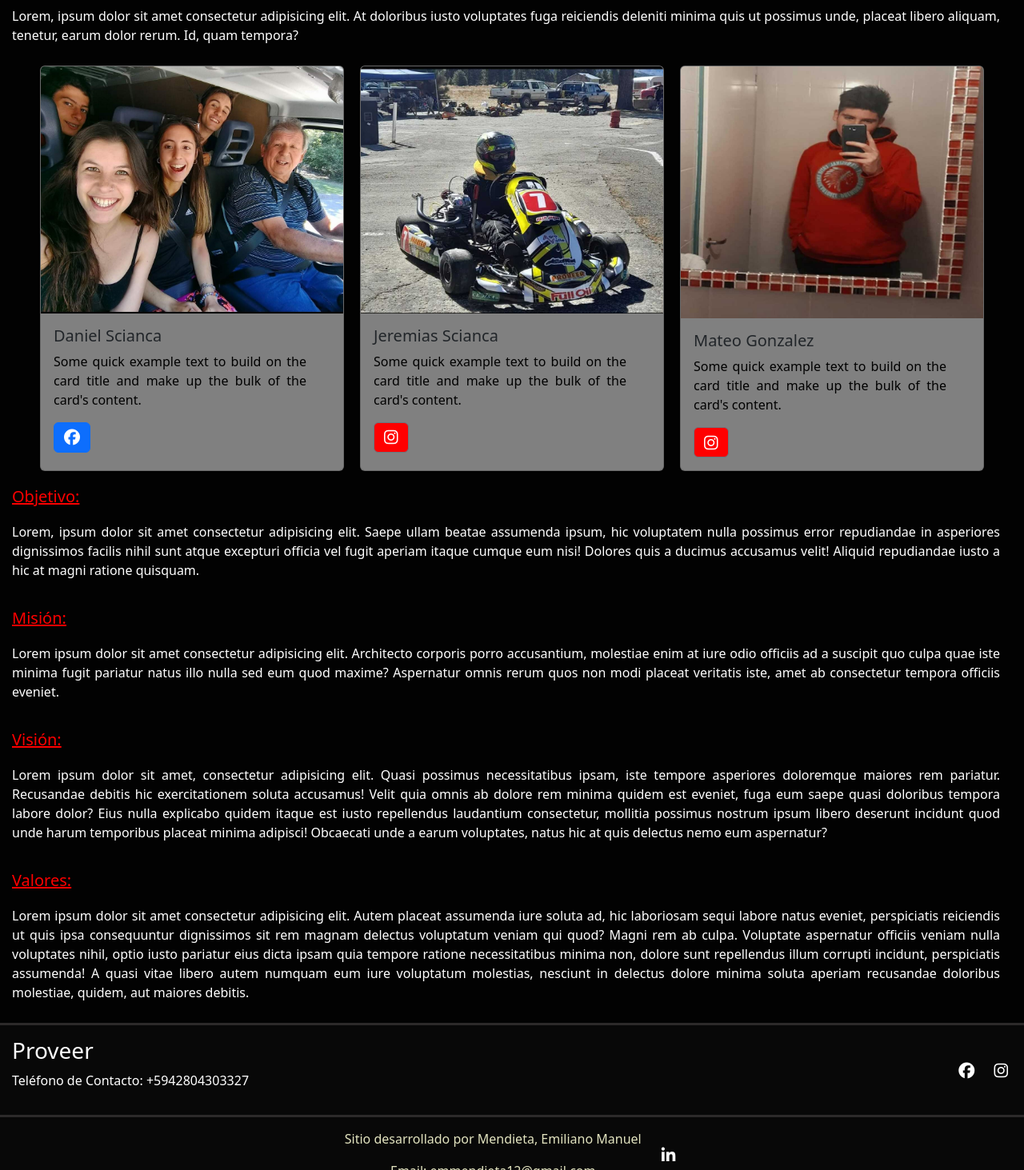
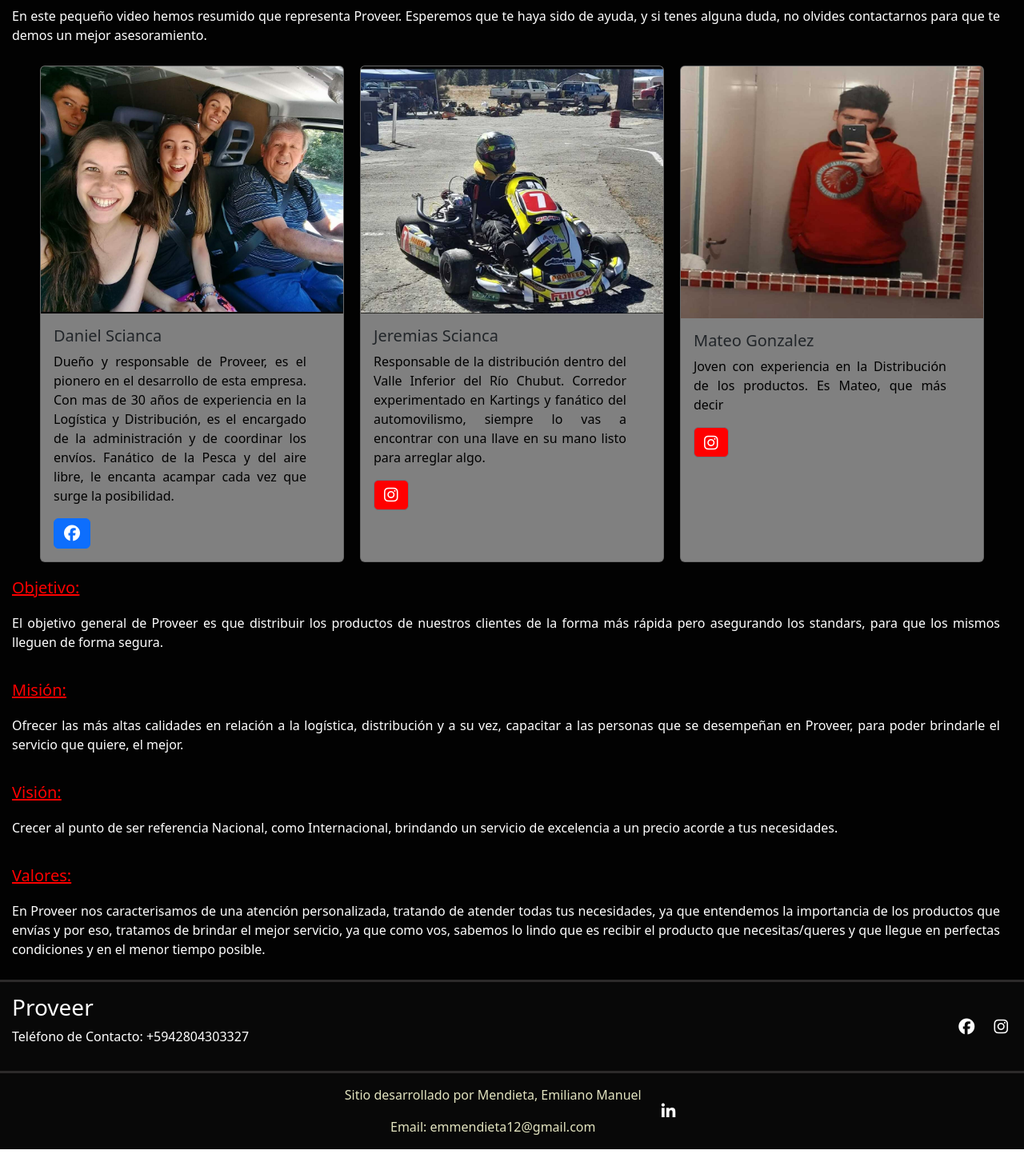
Before and after one commit to Emmendieta/CH-DesarrolloWeb, a plain HTML site: page pages/about.html in a window 1280 px wide. Shown: the part 712-2175 px from the top of the page at 80% size. After the commit the page ends 2149 px from the top, so only its background shows below. Drawn offline with nearby package versions, Linux system fonts and the light colour scheme.

Commit message:
Corrigiendo los textos en las páginas

```diff
--- a/pages/about.html
+++ b/pages/about.html
@@ -58,7 +58,7 @@
                     </section>
                     <!-- Texto Descriptivo -->
                     <section>
-                        <p class="main__section--parrafo">Lorem, ipsum dolor sit amet consectetur adipisicing elit. At doloribus iusto voluptates fuga reiciendis deleniti minima quis ut possimus unde, placeat libero aliquam, tenetur, earum dolor rerum. Id, quam tempora?</p>
+                        <p class="main__section--parrafo">En este pequeño video hemos resumido que representa Proveer. Esperemos que te haya sido de ayuda, y si tenes alguna duda, no olvides contactarnos para que te demos un mejor asesoramiento.</p>
                     </section>
                     <!-- Presentaciones de Empleados -->
                     <section class="main__section--tarjetas">
@@ -67,7 +67,7 @@
                             <img src="../images/daniel_scianca/daniel.jpeg" class="card-img-top" alt="...">
                             <div class="card-body">
                                 <h5 class="card-title">Daniel Scianca</h5>
-                                <p class="card-text">Some quick example text to build on the card title and make up the bulk of the card's content.</p>
+                                <p class="card-text">Dueño y responsable de Proveer, es el pionero en el desarrollo de esta empresa. Con mas de 30 años de experiencia en la Logística y Distribución, es el encargado de la administración y de coordinar los envíos. Fanático de la Pesca y del aire libre, le encanta acampar cada vez que surge la posibilidad.</p>
                                 <a href="https://www.facebook.com/daniel.scianca.7" target="_blank" class="btn btn-primary"><i class="fa-brands fa-facebook fa-lg"></i></a>
                             </div>
                         </div>
@@ -76,7 +76,7 @@
                             <img src="../images/jeremias_scianca/jeremias-karting.jpeg" class="card-img-top" alt="...">
                             <div class="card-body">
                                 <h5 class="card-title">Jeremias Scianca</h5>
-                                <p class="card-text">Some quick example text to build on the card title and make up the bulk of the card's content.</p>
+                                <p class="card-text">Responsable de la distribución dentro del Valle Inferior del Río Chubut. Corredor experimentado en Kartings y fanático del automovilismo, siempre lo vas a encontrar con una llave en su mano listo para arreglar algo.</p>
                                 <a href="https://www.instagram.com/sciancajeremias/" target="_blank" class="btn btn-secondary"><i class="fa-brands fa-instagram fa-lg"></i></a>
                             </div>
                         </div>
@@ -85,7 +85,7 @@
                             <img src="../images/mateo_gonzalez/mateo.jpeg" class="card-img-top" alt="...">
                             <div class="card-body">
                                 <h5 class="card-title">Mateo Gonzalez</h5>
-                                <p class="card-text">Some quick example text to build on the card title and make up the bulk of the card's content.</p>
+                                <p class="card-text">Joven con experiencia en la Distribución de los productos. Es Mateo, que más decir</p>
                                 <a href="https://www.instagram.com/mateo_gonzalez679?igsh=Y2QxMDM5OXQ1YXh0" target="_blank" class="btn btn-secondary"><i class="fa-brands fa-instagram fa-lg"></i></a>
                             </div>
                         </div>
@@ -93,13 +93,13 @@
                     <!-- Objetivos, Misiones, Visión y Valores -->
                     <section>
                         <h4 class="main__section--h4">Objetivo:</h4>
-                        <p class="main__section--parrafo">Lorem, ipsum dolor sit amet consectetur adipisicing elit. Saepe ullam beatae assumenda ipsum, hic voluptatem nulla possimus error repudiandae in asperiores dignissimos facilis nihil sunt atque excepturi officia vel fugit aperiam itaque cumque eum nisi! Dolores quis a ducimus accusamus velit! Aliquid repudiandae iusto a hic at magni ratione quisquam.</p>
+                        <p class="main__section--parrafo">El objetivo general de Proveer es que distribuir los productos de nuestros clientes de la forma más rápida pero asegurando los standars, para que los mismos lleguen de forma segura.</p>
                         <h4 class="main__section--h4">Misión:</h4>
-                        <p class="main__section--parrafo">Lorem ipsum dolor sit amet consectetur adipisicing elit. Architecto corporis porro accusantium, molestiae enim at iure odio officiis ad a suscipit quo culpa quae iste minima fugit pariatur natus illo nulla sed eum quod maxime? Aspernatur omnis rerum quos non modi placeat veritatis iste, amet ab consectetur tempora officiis eveniet.</p>
+                        <p class="main__section--parrafo">Ofrecer las más altas calidades en relación a la logística, distribución y a su vez, capacitar a las personas que se desempeñan en Proveer, para poder brindarle el servicio que quiere, el mejor.</p>
                         <h4 class="main__section--h4">Visión:</h4>
-                        <p class="main__section--parrafo">Lorem ipsum dolor sit amet, consectetur adipisicing elit. Quasi possimus necessitatibus ipsam, iste tempore asperiores doloremque maiores rem pariatur. Recusandae debitis hic exercitationem soluta accusamus! Velit quia omnis ab dolore rem minima quidem est eveniet, fuga eum saepe quasi doloribus tempora labore dolor? Eius nulla explicabo quidem itaque est iusto repellendus laudantium consectetur, mollitia possimus nostrum ipsum libero deserunt incidunt quod unde harum temporibus placeat minima adipisci! Obcaecati unde a earum voluptates, natus hic at quis delectus nemo eum aspernatur?</p>
+                        <p class="main__section--parrafo">Crecer al punto de ser referencia Nacional, como Internacional, brindando un servicio de excelencia a un precio acorde a tus necesidades.</p>
                         <h4 class="main__section--h4">Valores:</h4>
-                        <p class="main__section--parrafo">Lorem ipsum dolor sit amet consectetur adipisicing elit. Autem placeat assumenda iure soluta ad, hic laboriosam sequi labore natus eveniet, perspiciatis reiciendis ut quis ipsa consequuntur dignissimos sit rem magnam delectus voluptatum veniam qui quod? Magni rem ab culpa. Voluptate aspernatur officiis veniam nulla voluptates nihil, optio iusto pariatur eius dicta ipsam quia tempore ratione necessitatibus minima non, dolore sunt repellendus illum corrupti incidunt, perspiciatis assumenda! A quasi vitae libero autem numquam eum iure voluptatum molestias, nesciunt in delectus dolore minima soluta aperiam recusandae doloribus molestiae, quidem, aut maiores debitis.</p>
+                        <p class="main__section--parrafo">En Proveer nos caracterisamos de una atención personalizada, tratando de atender todas tus necesidades, ya que entendemos la importancia de los productos que envías y por eso, tratamos de brindar el mejor servicio, ya que como vos, sabemos lo lindo que es recibir el producto que necesitas/queres y que llegue en perfectas condiciones y en el menor tiempo posible.</p>
                     </section>
                 </article>
             </main>
--- a/style.css
+++ b/style.css
@@ -171,7 +171,7 @@ h4 {
 .main__section--tarjetas {
     width: 100%;
     display: grid;
-    grid-template-rows: repeat(1, 1fr);
+    grid-template-columns: repeat(3, 1fr);
     gap: 20px;
     justify-items: center;
     margin: 25px 0;
@@ -184,6 +184,8 @@ h4 {
 
 .card {
     background-color: grey;
+    width: 100%;
+    height: auto;
 }
 
 #danielScianca {
@@ -937,7 +939,7 @@ h4 {
     }
 
     .navbar__logo {
-        width: 250px;
+        width: 250;
     }
 
     .navBar__lista--a {
```
Also changed, not shown: index.html (+3 -3 lines), pages/seguimiento.html (+2 -2 lines).
